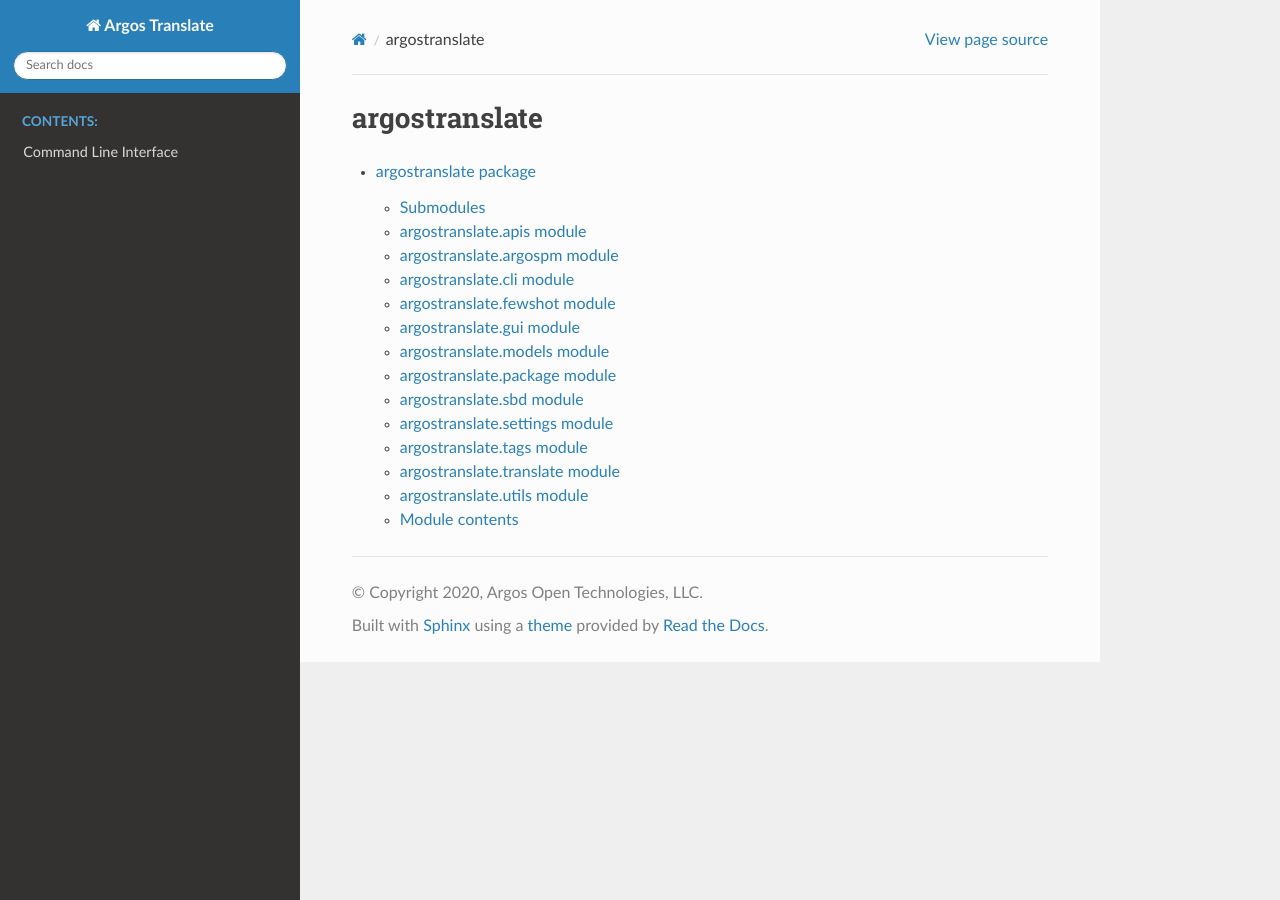
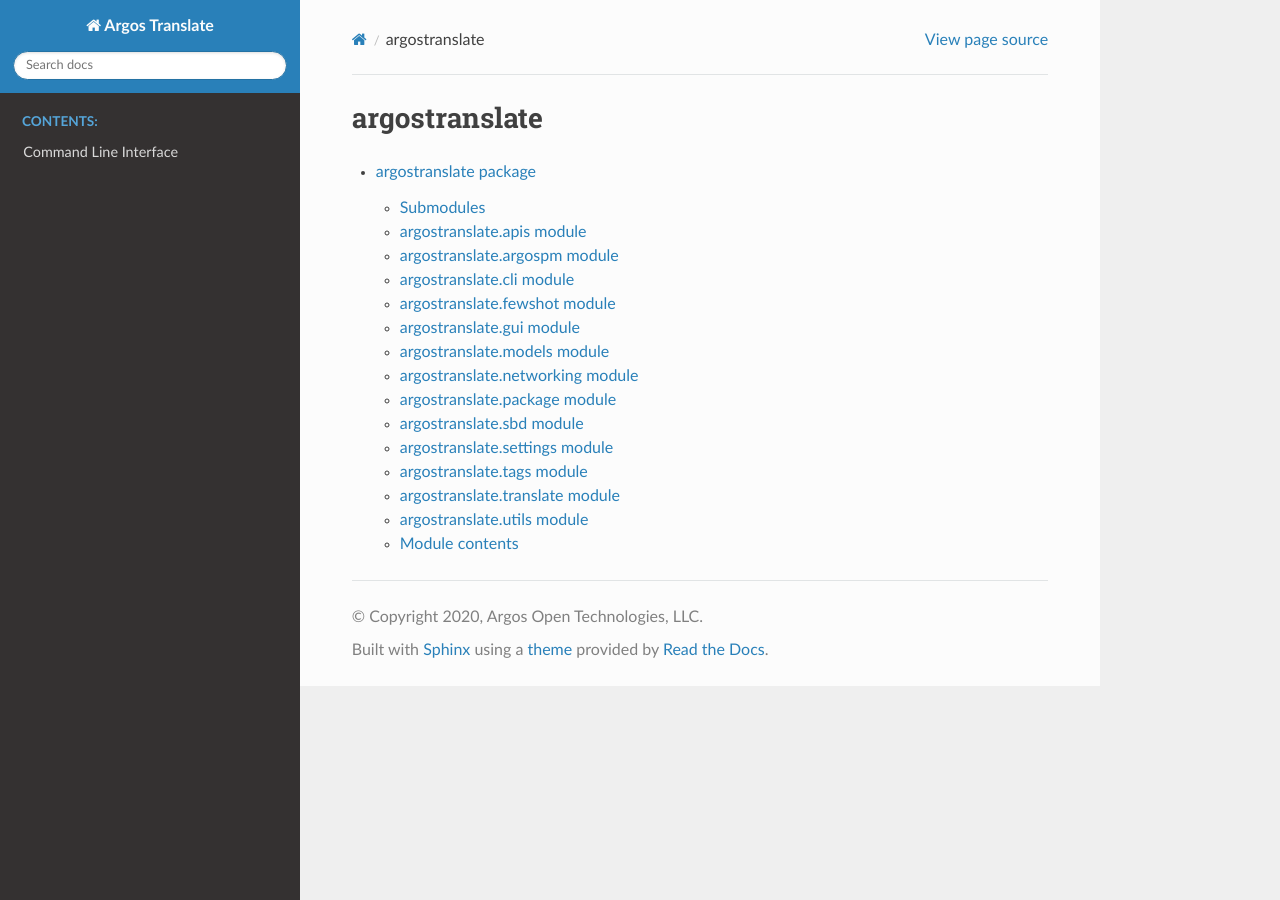
Before and after one commit to argosopentech/argos-translate, a Sphinx documentation site: the page built from docs/source/modules.rst, in a window 1280 px wide. Built offline with Sphinx 7.4.7 and the Read the Docs theme 2.0.0, drawn with Linux system fonts in a browser that asks for light colours.

Commit message:
Add networking docs

```diff
--- a/docs/source/argostranslate.rst
+++ b/docs/source/argostranslate.rst
@@ -48,6 +48,14 @@
 ----------------------------
 
 .. automodule:: argostranslate.models
+   :members:
+   :undoc-members:
+   :show-inheritance:
+
+argostranslate.networking module
+----------------------------
+
+.. automodule:: argostranslate.networking
    :members:
    :undoc-members:
    :show-inheritance:
```
